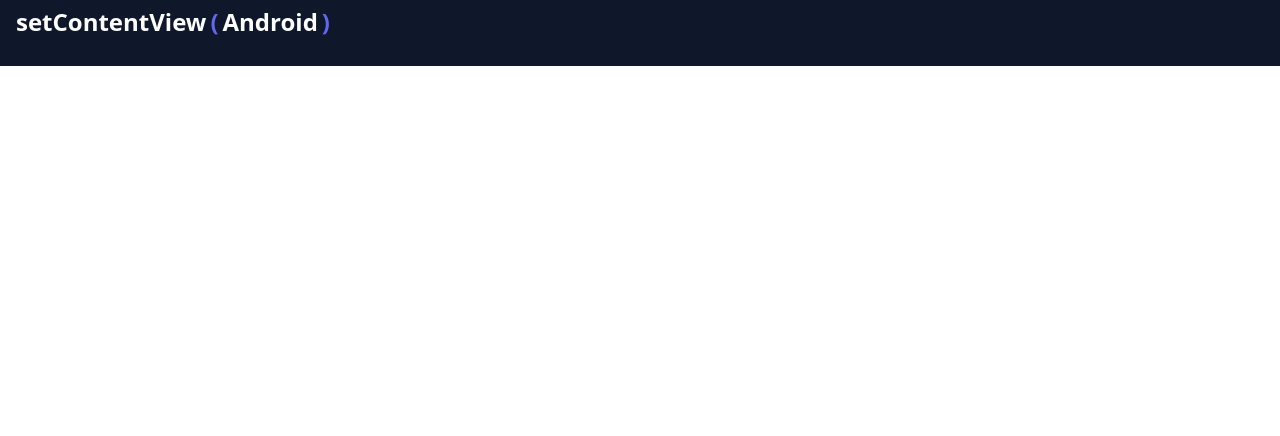
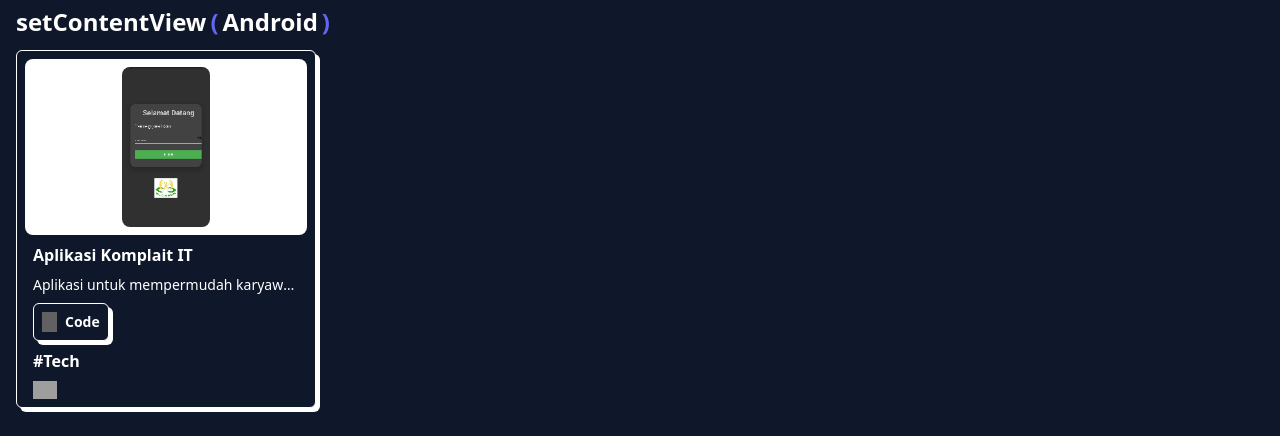
Before and after one commit to yudhawahyup27/Portofolio, a Nuxt app: page / in a window 1280 px wide. Shown: the part 2395-2831 px from the top of the page. Before the commit the page ends 2461 px from the top, so only its background shows below. Built offline with nearby package versions, Linux system fonts and the light colour scheme; grey boxes are pictures that could not be loaded.

Commit message:
tambah footer

```diff
--- a/components/landing/Footer.vue
+++ b/components/landing/Footer.vue
@@ -1,13 +1,14 @@
 <template>
-  <div></div>
+  <div class="w-100 text-center font-bold text-white bg-primary">
+    <p>Copyright © {{ currentyears }} ME & Pondok Tech</p>
+  </div>
 </template>
 
-<script>
-export default {
+<script setup>
+import { ref } from "vue";
 
-}
+const date = ref(new Date());
+const currentyears = ref(date.value.getFullYear());
 </script>
 
-<style>
-
-</style>
+<style></style>
--- a/layouts/landing.vue
+++ b/layouts/landing.vue
@@ -8,10 +8,12 @@
     <div v-if="showHideSpinner" class="full-page-overlay">
       <PartialLoading />
     </div>
+    <LandingFooter />
   </div>
 </template>
 
 <script>
+import LandingFooter from "~/components/landing/Footer.vue";
 import LandingHeader from "~/components/landing/Header.vue";
 import PartialLoading from "~/components/partial/loading.vue"; // Assuming you have this component
 
@@ -19,6 +21,7 @@
   components: {
     LandingHeader,
     PartialLoading,
+    LandingFooter,
   },
   data() {
     return {
--- a/pages/index.vue
+++ b/pages/index.vue
@@ -783,6 +783,55 @@
       <span class="text-white">Android </span>
       <span class="text-indigo-500">)</span>
     </div>
+    <div class="grid grid-cols-2 md:grid-cols-4 gap-4 my-2">
+      <div
+        data-aos="flip-right"
+        data-aos-offset="200"
+        data-aos-delay="50"
+        data-aos-duration="1000"
+        data-aos-easing="ease-in-out"
+        class="p-2 rounded-md text-white border-white bg-primary border shadow-[4px_4px_0px_rgba(255,255,255,1)] hover:shadow-[0px_0px_0px_rgba(255,255,255,1)] cursor-default hover:transition-all hover:duration-200 hover:ease-in-out hover:-left-0 hover:-top-0 lg:cursor-pointer"
+      >
+        <div class="flex p-2 justify-center items-center bg-white rounded-lg">
+          <img
+            class="rounded-lg hover:scale-75 hover:transition-all hover:duration-200 hover:ease-in-out h-40"
+            src="~/assets/Img/komplaintmobile.png"
+            alt=""
+          />
+        </div>
+        <div class="m-2">
+          <div>
+            <h2 class="font-bold">Aplikasi Komplait IT</h2>
+          </div>
+        </div>
+        <div class="text-sm mx-2 truncate">
+          <p class="truncate">
+            Aplikasi untuk mempermudah karyawan untuk komplaint
+          </p>
+        </div>
+        <div class="flex gap-2 m-2">
+          <nuxt-link
+            class="border border-white shadow-[4px_4px_0px_rgba(255,255,255,1)] hover:shadow-[0px_0px_0px_rgba(255,255,255,1)] cursor-default hover:transition-all hover:duration-200 hover:ease-in-out hover:-left-0 hover:-top-0 lg:cursor-pointer bg-primary p-2 font-semibold text-white flex gap-2 rounded-md"
+            to="https://github.com/yudhawahyup27/api-komplain"
+          >
+            <img
+              width="15"
+              height="10"
+              class="white-svg"
+              src="assets/svg/github.svg"
+              alt=""
+            />
+            <span class="md:block hidden text-sm">Code</span>
+          </nuxt-link>
+        </div>
+
+        <span class="mx-2 font-semibold">#Tech</span>
+        <!-- Logo -->
+        <div class="mt-2 mx-2 flex gap-2">
+          <img src="assets/svg/kotlin.svg" width="24" alt="Tech Logo" />
+        </div>
+      </div>
+    </div>
   </div>
 </template>
 
```
Also changed, not shown: assets/Img/komplaintmobile.png (added).
